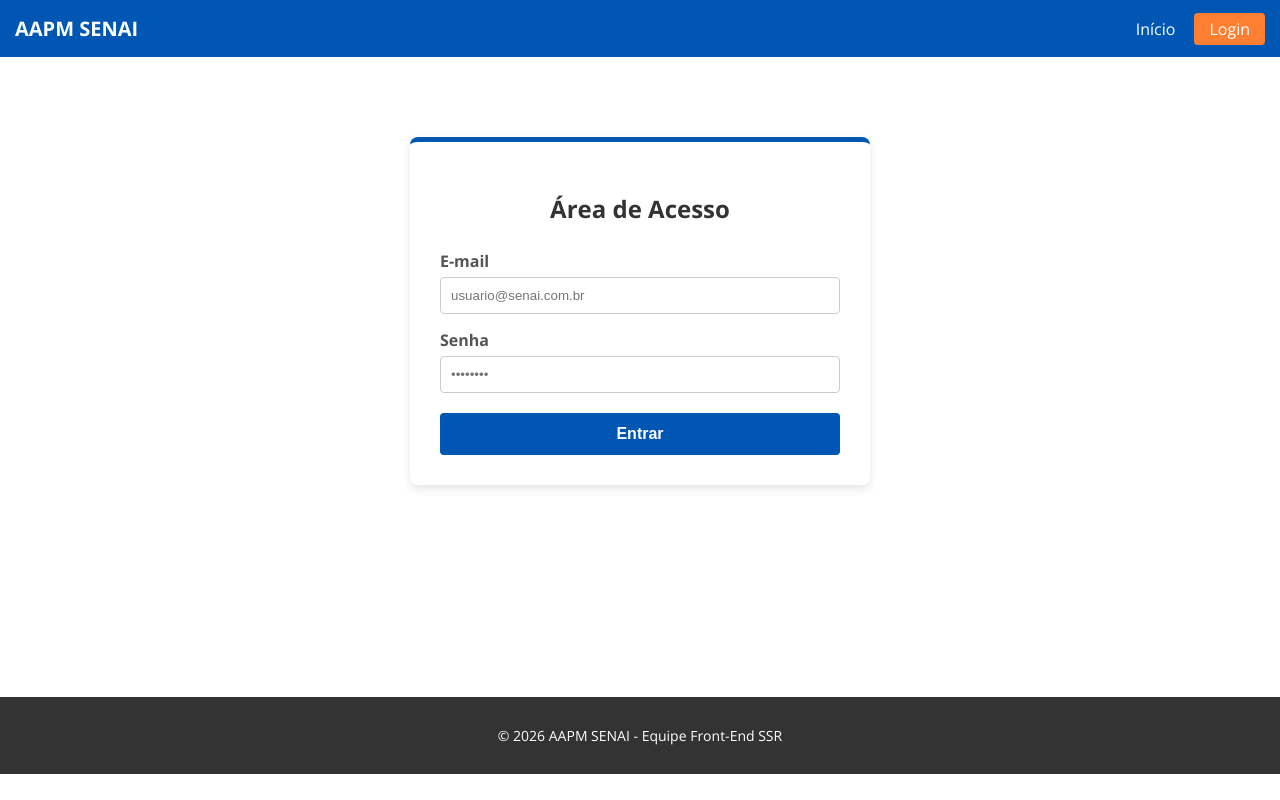
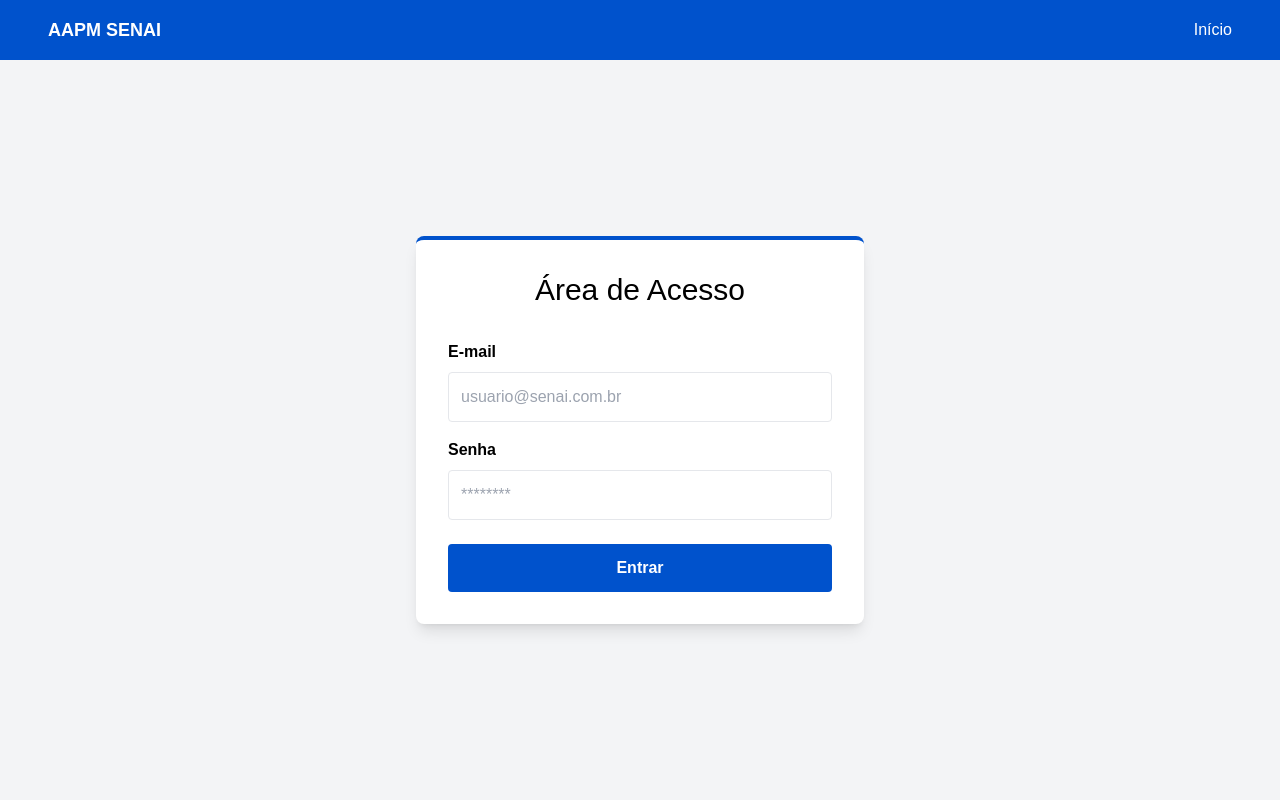
Before and after one commit to Enricozc/AAPM, a FastAPI app: page /auth/login in a window 1280 px wide. Run offline with FastAPI, Linux system fonts and the light colour scheme; some libraries are stand-ins or nearby versions.

Commit message:
melhorando a parte inicial e Área de Acesso

```diff
--- a/app/templates/auth/login.html
+++ b/app/templates/auth/login.html
@@ -1,33 +1,80 @@
-{% extends "base.html" %}
+<!DOCTYPE html>
+<html lang="pt-br">
+<head>
+    <meta charset="UTF-8">
+    <meta name="viewport" content="width=device-width, initial-scale=1.0">
+    <title>Login - AAPM SENAI</title>
 
-{% block titulo %}Login - AAPM SENAI{% endblock %}
+    <script src="https://cdn.tailwindcss.com"></script>
 
-{% block conteudo %}
-<div style="max-width: 400px; margin: 60px auto; padding: 30px; background: white; border-radius: 8px; box-shadow: 0 4px 10px rgba(0,0,0,0.1); border-top: 5px solid #0056b3;">
-    <h2 style="text-align: center; color: #333; margin-bottom: 25px;">Área de Acesso</h2>
+    <style>
+        body{
+            font-family: Arial, sans-serif;
+        }
+    </style>
+</head>
+<body class="bg-gray-100 min-h-screen flex flex-col">
 
-    {% if erro %}
-        <div style="background: #ffe6e6; color: #cc0000; padding: 10px; border-radius: 4px; margin-bottom: 15px; font-size: 14px;">
-            ⚠️ {{ erro }}
-        </div>
-    {% endif %}
-
-    <form action="/auth/login" method="POST">
-        <div style="margin-bottom: 15px;">
-            <label for="email" style="display: block; margin-bottom: 5px; font-weight: bold; color: #555;">E-mail</label>
-            <input type="email" id="email" name="email" placeholder="usuario@senai.com.br" required
-                   style="width: 100%; padding: 10px; border: 1px solid #ccc; border-radius: 4px; box-sizing: border-box;">
+    <nav class="w-full bg-[#0052cc] text-white px-6 md:px-12 py-4 flex justify-between items-center">
+        <div class="text-lg font-bold">
+            AAPM SENAI
         </div>
 
-        <div style="margin-bottom: 20px;">
-            <label for="senha" style="display: block; margin-bottom: 5px; font-weight: bold; color: #555;">Senha</label>
-            <input type="password" id="senha" name="senha" placeholder="••••••••" required
-                   style="width: 100%; padding: 10px; border: 1px solid #ccc; border-radius: 4px; box-sizing: border-box;">
+        <div>
+            <a href="/"
+               class="hover:text-gray-200">
+                Início
+            </a>
+        </div>
+    </nav>
+
+    <main class="flex-1 flex items-center justify-center">
+
+        <div class="bg-white w-full max-w-md p-8 rounded-lg shadow-lg border-t-4 border-[#0052cc]">
+
+            <h2 class="text-center text-3xl mb-8">
+                Área de Acesso
+            </h2>
+
+            <form action="/auth/login" method="post">
+
+                <div class="mb-4">
+                    <label class="block font-semibold mb-2">
+                        E-mail
+                    </label>
+
+                    <input
+                        type="email"
+                        name="email"
+                        placeholder="usuario@senai.com.br"
+                        class="w-full border rounded p-3"
+                        required>
+                </div>
+
+                <div class="mb-6">
+                    <label class="block font-semibold mb-2">
+                        Senha
+                    </label>
+
+                    <input
+                        type="password"
+                        name="senha"
+                        placeholder="********"
+                        class="w-full border rounded p-3"
+                        required>
+                </div>
+
+                <button
+                    type="submit"
+                    class="w-full bg-[#0052cc] hover:bg-blue-700 text-white py-3 rounded font-bold">
+                    Entrar
+                </button>
+
+            </form>
+
         </div>
 
-        <button type="submit" style="width: 100%; background: #0056b3; color: white; padding: 12px; border: none; border-radius: 4px; font-size: 16px; font-weight: bold; cursor: pointer;">
-            Entrar
-        </button>
-    </form>
-</div>
-{% endblock %}
+    </main>
+
+</body>
+</html>
--- a/app/templates/base.html
+++ b/app/templates/base.html
@@ -1,44 +1,106 @@
 <!DOCTYPE html>
-<html lang="pt-br">
+<html lang="pt-br" class="h-full">
 <head>
     <meta charset="UTF-8">
     <meta name="viewport" content="width=device-width, initial-scale=1.0">
     <title>{% block titulo %}AAPM SENAI{% endblock %}</title>
+
+    <script src="https://cdn.tailwindcss.com"></script>
+    <link rel="stylesheet" href="https://cdnjs.cloudflare.com/ajax/libs/font-awesome/6.4.0/css/all.min.css">
+    <link href="https://fonts.googleapis.com/css2?family=Inter:wght@300;400;500;600;700;800&display=swap" rel="stylesheet">
     <link rel="stylesheet" href="/static/css/style.css">
+
     {% block css_extra %}{% endblock %}
+
+    <style>
+        body {
+            font-family: 'Inter', sans-serif;
+        }
+    </style>
 </head>
-<body>
 
-    <nav class="navbar" style="background-color: #0056b3; color: white; padding: 15px; display: flex; justify-content: space-between; align-items: center;">
-        <div class="logo" style="font-weight: bold; font-size: 20px;">AAPM SENAI</div>
-        <div class="menu">
-            <a href="/" style="color: white; margin-right: 15px; text-decoration: none;">Início</a>
+<body class="bg-gray-50 text-gray-900 h-full flex flex-col justify-between m-0">
+
+    <nav class="w-full bg-[#0052cc] text-white px-6 md:px-12 py-4 flex justify-between items-center shadow-sm z-20">
+        <div class="text-lg font-bold tracking-wide">
+            AAPM SENAI
+        </div>
+
+        <div class="flex items-center space-x-6 text-sm font-medium">
+            <a href="/" class="hover:text-gray-200 transition">Início</a>
 
             {% if usuario %}
-                <a href="/dashboard" style="color: white; margin-right: 15px; text-decoration: none;">Painel</a>
+                <a href="/dashboard" class="hover:text-gray-200 transition">Painel</a>
 
                 {% if usuario.role == 'ADMIN' %}
-                    <a href="/categorias" style="color: white; margin-right: 15px; text-decoration: none; font-weight: 600;">Categorias</a>
+                    <a href="/categorias" class="text-orange-400 hover:text-orange-300 font-semibold transition">Categorias</a>
                 {% endif %}
 
-                <a href="/produtos" style="color: white; margin-right: 15px; text-decoration: none;">Produtos</a>
+                <a href="/produtos" class="hover:text-gray-200 transition">Produtos</a>
 
-                <span style="background: #ff7f32; padding: 5px 10px; border-radius: 4px; font-size: 14px; margin-right: 10px;">
-                    {{ usuario.nome }} ({{ usuario.role }})
+                <span class="bg-white/10 text-white border border-white/20 px-3 py-1 rounded-md text-xs font-semibold">
+                    {{ usuario.nome }}
                 </span>
-                <a href="/auth/logout" style="color: #ffcccc; text-decoration: none; font-weight: bold;">Sair</a>
+
+                <a href="/auth/logout" class="text-red-300 hover:text-red-400 transition font-bold">Sair</a>
             {% else %}
-                <a href="/auth/login" style="color: white; background: #ff7f32; padding: 5px 15px; border-radius: 4px; text-decoration: none;">Login</a>
+                <a href="/auth/login" class="bg-orange-500 hover:bg-orange-600 text-white px-5 py-1.5 rounded transition font-semibold shadow-md">
+                    Login
+                </a>
             {% endif %}
         </div>
     </nav>
 
-    <main class="container" style="min-height: 75vh; padding: 20px;">
-        {% block conteudo %}{% endblock %}
-        {% block internal_content %}{% endblock %}
+    <main class="flex-grow flex flex-col items-center px-4 py-12">
+
+        <!-- CONTEÚDO QUE ESTAVA EMBAIXO AGORA FICA EM CIMA -->
+        <div class="w-full max-w-7xl mx-auto mb-8">
+            {% block conteudo %}{% endblock %}
+            {% block internal_content %}{% endblock %}
+        </div>
+
+        <!-- CARDS -->
+        <section class="w-full max-w-5xl bg-white p-8 rounded-2xl shadow-sm border border-gray-100/80">
+            <div class="grid grid-cols-2 md:grid-cols-4 gap-8 md:divide-x md:divide-gray-100">
+
+                <div class="flex flex-col items-center p-2">
+                    <div class="text-[#0052cc] text-2xl bg-blue-50 w-12 h-12 rounded-full flex items-center justify-center mb-3">
+                        <i class="fa-solid fa-users"></i>
+                    </div>
+                    <span class="text-3xl font-extrabold text-[#0052cc] tracking-tight">567</span>
+                    <span class="text-xs font-bold text-gray-400 uppercase tracking-wider mt-1.5">Membros ativos</span>
+                </div>
+
+                <div class="flex flex-col items-center p-2">
+                    <div class="text-orange-500 text-2xl bg-orange-50 w-12 h-12 rounded-full flex items-center justify-center mb-3">
+                        <i class="fa-solid fa-chart-line"></i>
+                    </div>
+                    <span class="text-3xl font-extrabold text-orange-500 tracking-tight">R$ 45k</span>
+                    <span class="text-xs font-bold text-gray-400 uppercase tracking-wider mt-1.5">Arrecadado em 2026</span>
+                </div>
+
+                <div class="flex flex-col items-center p-2">
+                    <div class="text-[#0052cc] text-2xl bg-blue-50 w-12 h-12 rounded-full flex items-center justify-center mb-3">
+                        <i class="fa-solid fa-lock"></i>
+                    </div>
+                    <span class="text-3xl font-extrabold text-[#0052cc] tracking-tight">80</span>
+                    <span class="text-xs font-bold text-gray-400 uppercase tracking-wider mt-1.5">Armários Livres</span>
+                </div>
+
+                <div class="flex flex-col items-center p-2">
+                    <div class="text-orange-500 text-2xl bg-orange-50 w-12 h-12 rounded-full flex items-center justify-center mb-3">
+                        <i class="fa-regular fa-star"></i>
+                    </div>
+                    <span class="text-3xl font-extrabold text-orange-500 tracking-tight">98%</span>
+                    <span class="text-xs font-bold text-gray-400 uppercase tracking-wider mt-1.5">Satisfação</span>
+                </div>
+
+            </div>
+        </section>
+
     </main>
 
-    <footer style="background: #333; color: white; text-align: center; padding: 15px; font-size: 14px;">
+    <footer class="bg-[#2d2d2d] text-gray-400 text-center py-4 w-full text-xs tracking-wide border-t border-gray-800">
         <p>&copy; 2026 AAPM SENAI - Equipe Front-End SSR</p>
     </footer>
 
```
